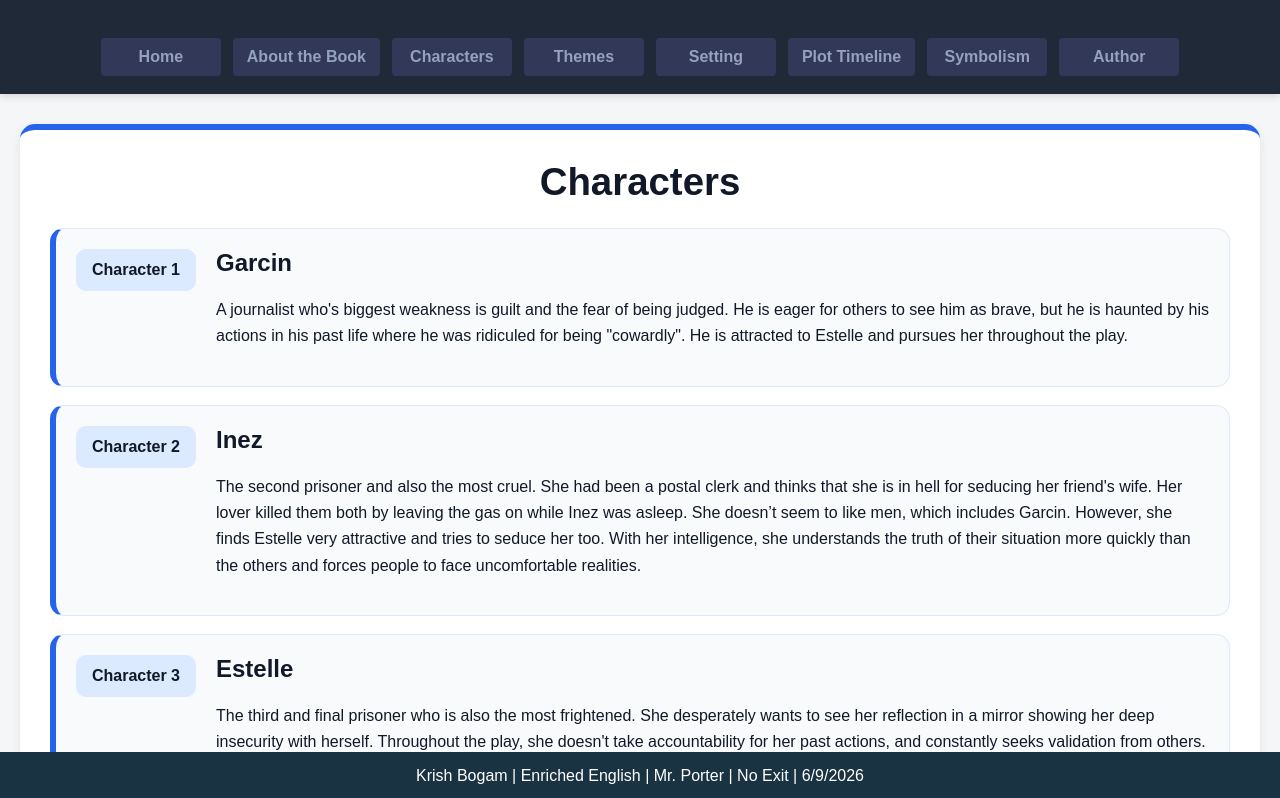
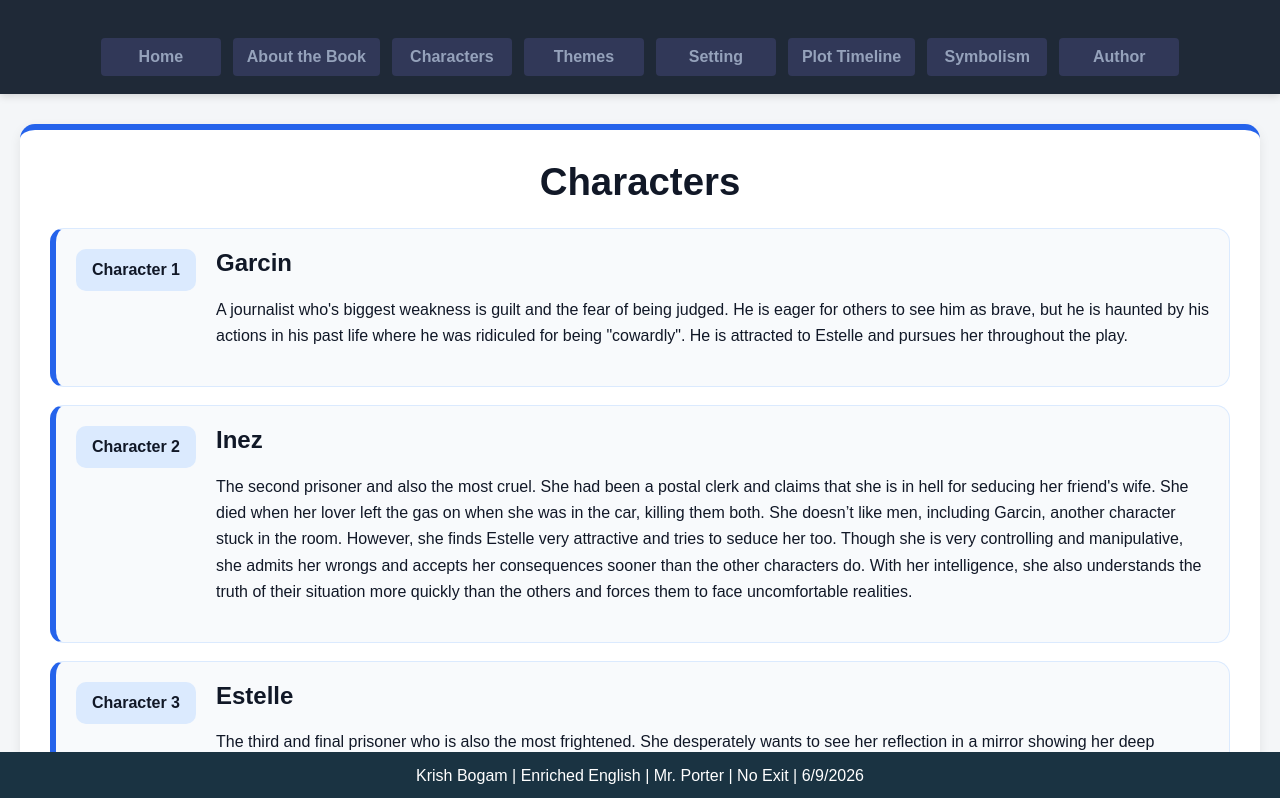
Before and after one commit to KBogam/NoExitAnalysisSite, a React (Vite) app: page /characters in a window 1280 px wide. Shown: the top 798 px of the page. Built offline with nearby package versions, Linux system fonts and the light colour scheme.

Commit message:
Update site

```diff
--- a/src/pages/Characters.jsx
+++ b/src/pages/Characters.jsx
@@ -22,7 +22,7 @@ function Characters() {
         <div>
           <h2>Inez</h2>
           <p>
-  The second prisoner and also the most cruel. She had been a postal clerk and thinks that she is in hell for seducing her friend's wife. Her lover killed them both by leaving the gas on while Inez was asleep. She doesn’t seem to like men, which includes Garcin. However, she finds Estelle very attractive and tries to seduce her too. With her intelligence, she understands the truth of their situation more quickly than the others and forces people to face uncomfortable realities.
+  The second prisoner and also the most cruel. She had been a postal clerk and claims that she is in hell for seducing her friend's wife. She died when her lover left the gas on when she was in the car, killing them both. She doesn’t like men, including Garcin, another character stuck in the room. However, she finds Estelle very attractive and tries to seduce her too. Though she is very controlling and manipulative, she admits her wrongs and accepts her consequences sooner than the other characters do. With her intelligence, she also understands the truth of their situation more quickly than the others and forces them to face uncomfortable realities.
           </p>
         </div>
       </div>
```
